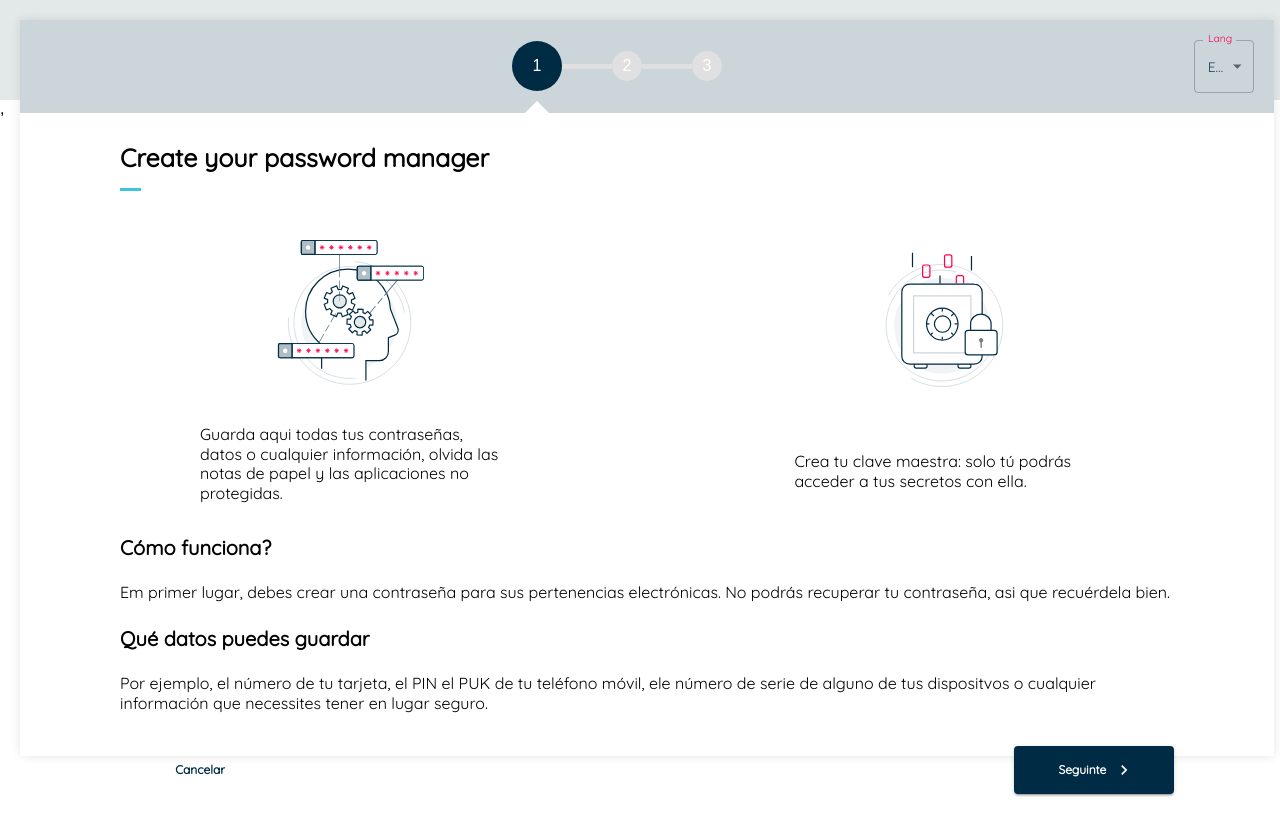
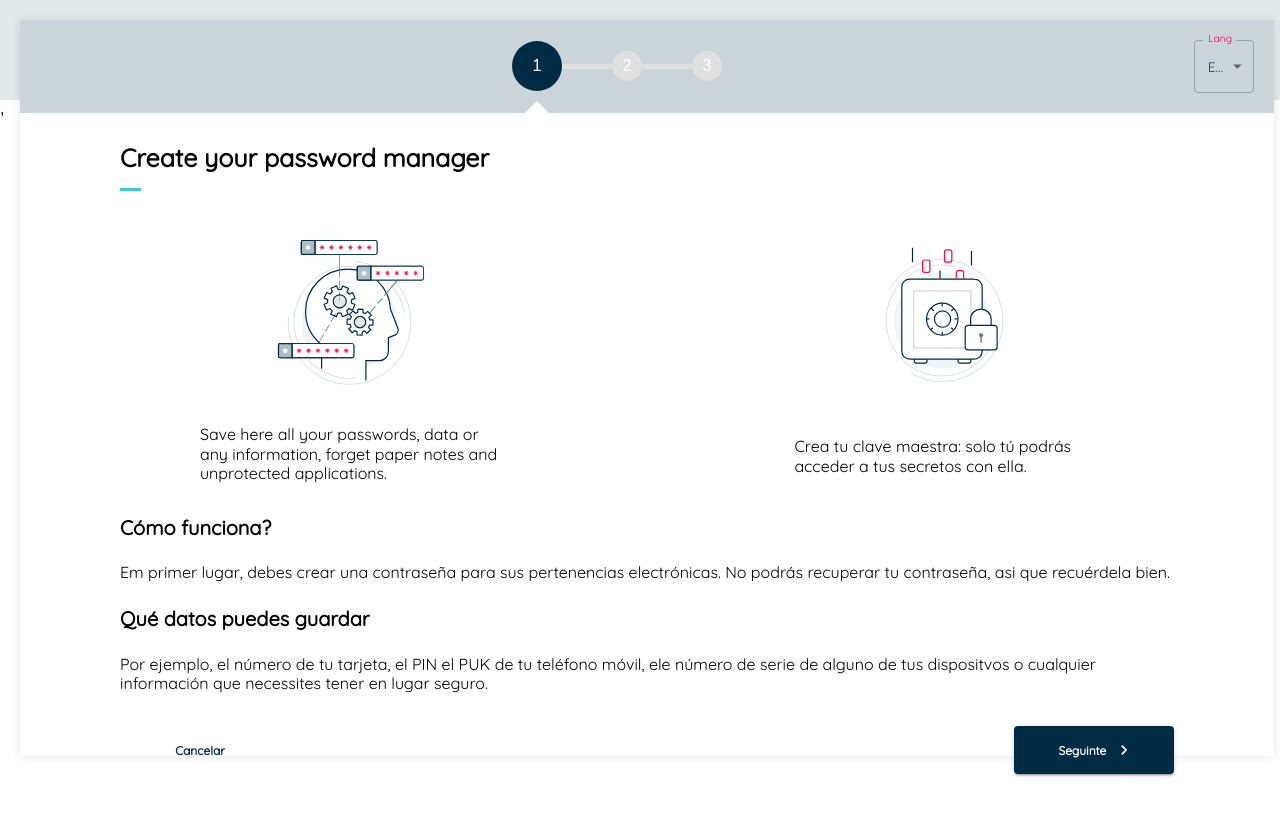
Before and after one commit to rodrigodiasf1984/passwordManagerTest, a React (Create React App) app: page / in a window 1280 px wide. Built offline with nearby package versions, Linux system fonts and the light colour scheme.

Commit message:
refactor: changed styles

```diff
--- a/src/components/CustomBackground/styles.ts
+++ b/src/components/CustomBackground/styles.ts
@@ -33,12 +33,4 @@ export const ContainerStep = styled.div`
   box-shadow: 0px 0px 10px rgba(0, 0, 0, 0.1);
   position: absolute;
   z-index: 99;
-
-  .content {
-    display: flex;
-    flex-direction: column;
-    width: 100%;
-    height: 100%;
-    padding: ${converterToRem(30)}rem ${converterToRem(100)}rem;
-  }
 `;
--- a/src/views/ProductInformation/index.tsx
+++ b/src/views/ProductInformation/index.tsx
@@ -8,7 +8,7 @@ import theme from 'theme';
 import { useTranslation } from 'react-i18next';
 
 import { useHistory } from 'react-router-dom';
-// import { ContainerStep1 } from './styles';
+import { Content } from './styles';
 
 function Step1() {
   const { t } = useTranslation();
@@ -17,7 +17,7 @@ function Step1() {
   return (
     <CustomBackground>
       <Header currentStep={1} />
-      <Box className="content">
+      <Content>
         <Typography variant="h1" color={`${theme.palette.secondary}`}>
           {t('productInformationView.title')}
         </Typography>
@@ -48,9 +48,7 @@ function Step1() {
             >
               <img src={groupImage} alt="group" />
               <Typography variant="h4" maxWidth={300} paddingTop={5}>
-                Guarda aqui todas tus contraseñas, datos o cualquier
-                información, olvida las notas de papel y las aplicaciones no
-                protegidas.
+                {t('productInformationView.imageLeftDescription')}
               </Typography>
             </Box>
             <Box
@@ -121,7 +119,7 @@ function Step1() {
             Seguinte
           </Button>
         </Box>
-      </Box>
+      </Content>
     </CustomBackground>
   );
 }
--- /dev/null
+++ b/src/views/ProductInformation/styles.ts
@@ -0,0 +1,10 @@
+import styled from 'styled-components';
+import { converterToRem } from 'utils/converterToRem';
+
+export const Content = styled.div`
+  display: flex;
+  flex-direction: column;
+  width: 100%;
+  height: 100%;
+  padding: ${converterToRem(30)}rem ${converterToRem(100)}rem;
+`;
```
